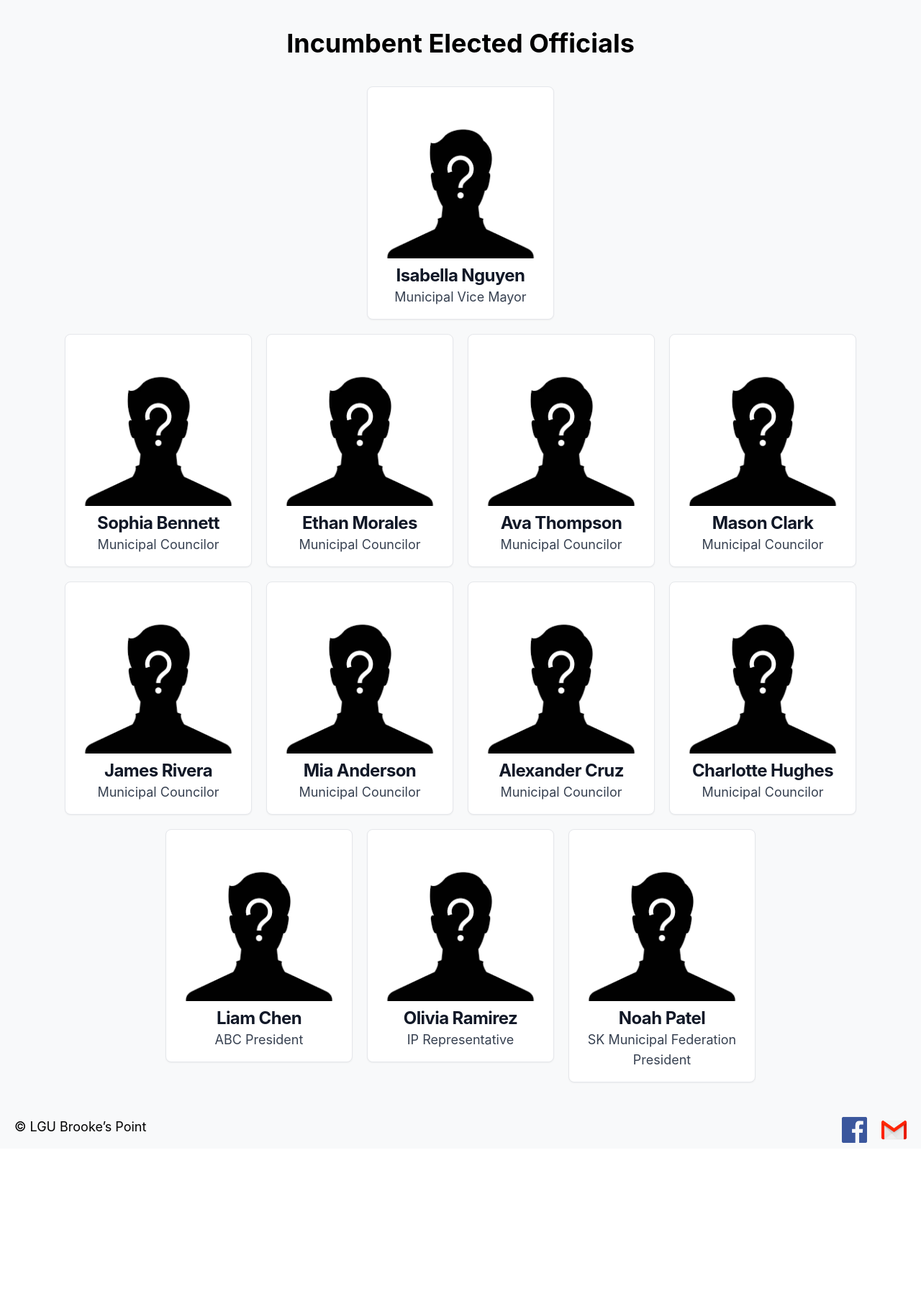
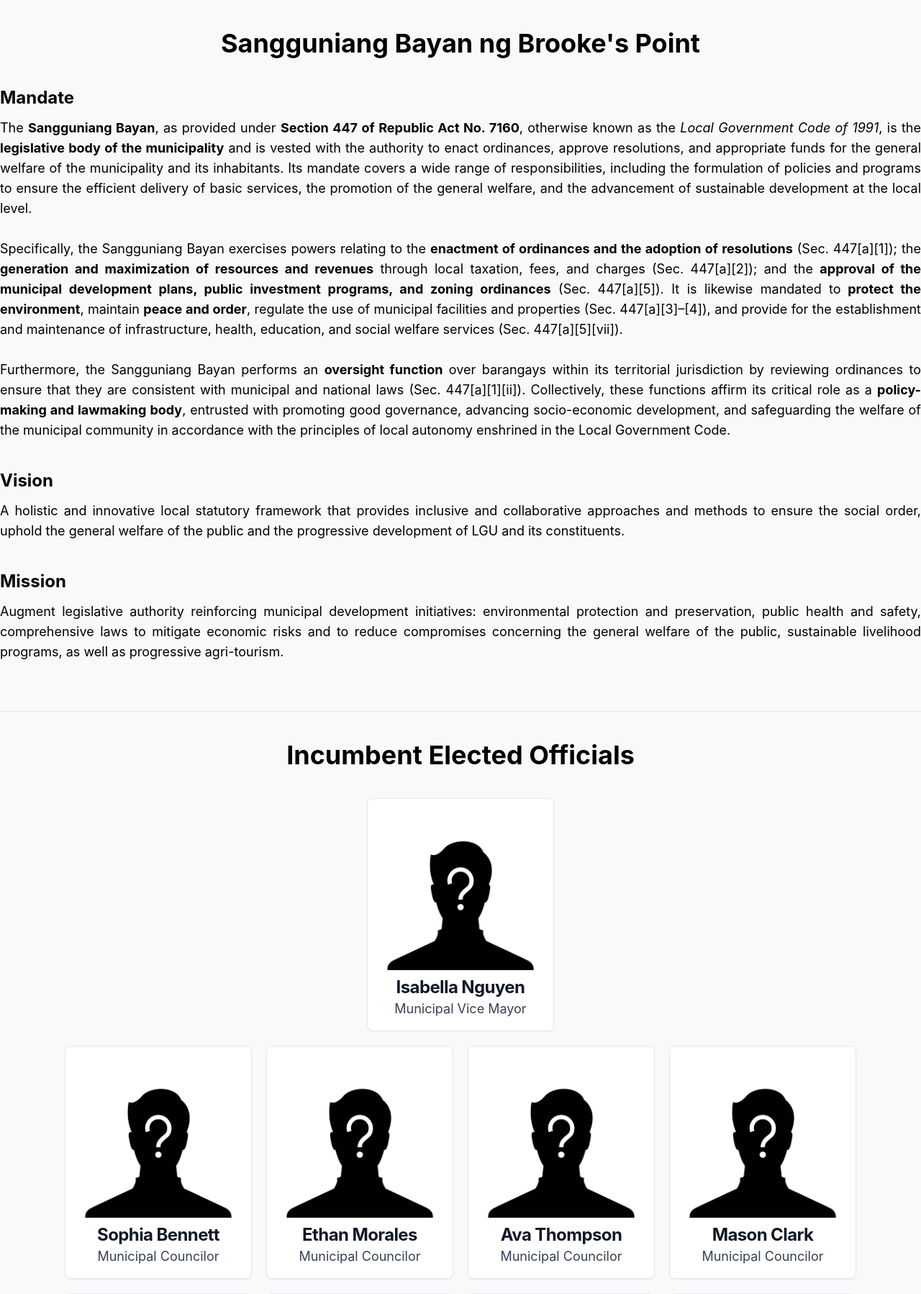
Before and after one commit to realanigan/legisvault, a Django app: page /aboutus in a window 1280 px wide. Shown: the part 110-1908 px from the top of the page at 72% size. Before the commit the page ends 1698 px from the top, so only its background shows below. Run offline with Django 5.2, Linux system fonts and the light colour scheme; data comes from the database, SQL or seed files in the repository; both versions use the stored data as it was after the commit; style sheets or scripts are compiled from the project's sources; some libraries are stand-ins or nearby versions.

Commit message:
added dark mode features and profile database

```diff
--- a/legisvault/repository/admin.py
+++ b/legisvault/repository/admin.py
@@ -4,7 +4,7 @@ from .util import generate_resolution_number
 from django.utils.text import slugify
 from .forms import LegalMeasureForm
 from datetime import datetime
-from .models import Legislator, LegalMeasure, LegislatorTerm, Participation, MeasureRelation, Committee, CommitteeMembership, CommitteeMeasure
+from .models import Legislator, LegalMeasure, LegislatorTerm, Participation, MeasureRelation, Committee, CommitteeMembership, CommitteeMeasure, SBProfile
 
 
 
@@ -140,3 +140,7 @@ class CommitteeMembershipAdmin(admin.ModelAdmin):
 @admin.register(CommitteeMeasure)
 class CommitteeMeasureAdmin(admin.ModelAdmin):
   pass
+
+@admin.register(SBProfile)
+class SBProfileAdmin(admin.ModelAdmin):
+  list_display = ["name", "address", "municipality", "province"]
--- a/legisvault/repository/models.py
+++ b/legisvault/repository/models.py
@@ -177,3 +177,19 @@ class CommitteeMeasure(models.Model):
   legal_measure = models.ForeignKey(LegalMeasure, on_delete=models.CASCADE, related_name="committee_measure")
   committee = models.ForeignKey(Committee, on_delete=models.CASCADE, related_name="committees")
   role = models.CharField(max_length=50, choices=ROLE_CHOICES)
+
+
+class SBProfile(models.Model):
+  name = models.CharField(max_length=250, null=True, blank="True")
+  address = models.CharField(max_length=200, null=True, blank="True")
+  municipality = models.CharField(max_length=100, null=True, blank="True")
+  province = models.CharField(max_length=100, null=True, blank="True")
+  short_mandate = CKEditor5Field('Short Mandate', config_name='default', null=True, blank="True")
+  mandate = CKEditor5Field('Mandate', config_name='default', null=True, blank="True")
+  publication_header = models.CharField(max_length=200, null=True, blank="True")
+  publication_description = CKEditor5Field('Publication description', config_name='default', null=True, blank="True")
+  vision = CKEditor5Field('Vision', config_name='default', null=True, blank="True")
+  mission = CKEditor5Field('Mission', config_name='default', null=True, blank="True")
+
+  class Meta:
+    verbose_name = "Profile"
--- a/legisvault/repository/templates/aboutus.html
+++ b/legisvault/repository/templates/aboutus.html
@@ -8,8 +8,21 @@
 {% block main %}
 <main>
   <div class="container mx-auto px-10 lg:px-0">
-    <h2 class="font-bold text-4xl my-10 text-center">Incumbent Elected Officials</h2>
+    {% if profile and legislators %}
+    <section class="dark:text-gray-400 text-justify">
+      <h1 class="font-bold text-4xl my-10 dark:text-white text-center">{{profile.name }} ng {{profile.municipality}}</h1>
+      <h5 class="font-bold text-2xl my-3 dark:text-white">Mandate</h5>
+      {{profile.mandate|safe}}
 
+      <h5 class="font-bold text-2xl mt-10 mb-3 dark:text-white">Vision</h5>
+      {{profile.vision|safe}}
+
+      <h5 class="font-bold text-2xl mt-10 mb-3 dark:text-white">Mission</h5>
+      {{profile.mission|safe}}
+    </section>
+    <hr class="my-10" />
+    <section>
+      <h1 class="font-bold text-4xl my-10 dark:text-white text-center">Incumbent Elected Officials</h1>
       <div class="flex gap-5 lg:gap-x-20 lg:gap-y-10 justify-center flex-wrap mb-5">
         {% for legislator in legislators %}
         <div class="first:w-full justify-items-center">
@@ -30,6 +43,8 @@
         </div>
         {% endfor %}
       </div>
+    </section>
+    {% endif %}
   </div>
 </main>
 
--- a/legisvault/repository/views.py
+++ b/legisvault/repository/views.py
@@ -1,5 +1,5 @@
 from django.shortcuts import render, get_object_or_404, redirect
-from .models import LegislatorTerm, LegalMeasure, CommitteeMeasure, Legislator
+from .models import LegislatorTerm, LegalMeasure, CommitteeMeasure, Legislator, SBProfile
 from django.http import Http404, JsonResponse
 from datetime import date
 from django.db.models import Q, Case, When, IntegerField
@@ -20,10 +20,12 @@ order = Case(
 
 def indexview(request):
   publications = LegalMeasure.objects.order_by("-date_added")[:3]
+  profile = SBProfile.objects.get(id=1)
+
 
   data = {
     "latest_publications":publications,
-
+    "profile":profile
   }
 
   return render(request,"home.html", data)
@@ -32,12 +34,23 @@ def indexview(request):
 def aboutUsView(request):
   current_year = date.today().year
   current_legislators = LegislatorTerm.objects.filter(start_of_term__year=current_year).order_by(order)
+  profile = SBProfile.objects.get(id=1)
 
-  return render(request,"aboutus.html",{"legislators": current_legislators})
+  data = {
+    "legislators": current_legislators,
+    "profile":profile
+  }
+
+  return render(request,"aboutus.html", data)
 
 
 def publicationView(request):
-  return render(request,"publications.html",{"request":request})
+  profile = SBProfile.objects.get(id=1)
+
+  data = {
+      "profile":profile
+    }
+  return render(request,"publications.html", data)
 
 
 def publicationListing(request, publication):
--- a/legisvault/templates/sections/base.html
+++ b/legisvault/templates/sections/base.html
@@ -9,7 +9,7 @@
     <link rel="stylesheet" href="{% static 'dir/style.css' %}" />
   </head>
 
-  <body class="text-lg font-normal min-h-screen bg-[#F8F9FA] relative">
+  <body class="text-lg font-normal min-h-screen bg-[#F8F9FA] relative dark:bg-gray-700">
     <div id="popup" class="fixed bg-gray-600/90 w-screen h-screen hidden items-center justify-center">
       <div class="mx-auto">
         <a href="#" class="block max-w-xl p-6 bg-white border border-gray-200 rounded-lg shadow-sm hover:bg-gray-100 dark:bg-gray-800 dark:border-gray-700 dark:hover:bg-gray-700">
--- a/legisvault/templates/sections/footer.html
+++ b/legisvault/templates/sections/footer.html
@@ -3,11 +3,11 @@
 <footer class="mt-5">
   <div class="container mx-auto lg:px-0 border-t-2 border-[#dedede]">
     <div class="flex justify-between px-5 py-2 lg:px-0">
-      <span>© LGU Brooke’s Point </span>
+      <span class="dark:text-gray-400">© LGU Brooke’s Point </span>
 
       <div class="flex gap-5">
-        <span><img src="{% static './images/facebook.png' %}" alt="" height="35" width="35" /></span>
-        <span><img src="{% static './images/gmail.png' %}" alt="" height="35" width="35" /></span>
+        <span class="bg-white"><img src="{% static './images/facebook.png' %}" alt="" height="35" width="35" /></span>
+        <span ckass="bg-white"><img src="{% static './images/gmail.png' %}" alt="" height="35" width="35" /></span>
       </div>
     </div>
   </div>
--- a/legisvault/templates/sections/header.html
+++ b/legisvault/templates/sections/header.html
@@ -1,11 +1,11 @@
 {% load static %}
 
-<header class="bg-white pb-4">
+<header class="bg-white pb-4 dark:bg-gray-700">
   <nav class="bg-white dark:bg-gray-900 p-4 lg:container lg:mx-auto border-b-2 border-[#dedede]">
     <div class="flex flex-wrap items-center justify-between">
       <a href="{% url 'index' %}" class="flex items-center space-x-3 rtl:space-x-reverse">
         <img src="{% static './images/logo.png' %}" class="w-15 h-15 mx-auto" alt="" />
-        <span class="self-center ml-2 font-bold text-lg lg:text-2xl whitespace-nowrap dark:text-white">Sangguniang Bayan</span>
+        <span class="self-center ml-2 font-bold text-lg lg:text-2xl whitespace-nowrap dark:text-white">{{profile.name}}</span>
       </a>
       <button data-collapse-toggle="navbar-default" type="button" class="inline-flex items-center p-2 w-10 h-10 justify-center text-sm text-gray-500 rounded-lg md:hidden hover:bg-gray-100 focus:outline-none focus:ring-2 focus:ring-gray-200 dark:text-gray-400 dark:hover:bg-gray-700 dark:focus:ring-gray-600" aria-controls="navbar-default" aria-expanded="false">
         <span class="sr-only">Open main menu</span>
```
Also changed, not shown: legisvault/legisvault/settings.py (+19 -0 lines), legisvault/repository/templates/home.html (+7 -8 lines), legisvault/repository/templates/publication-listing.html (+6 -6 lines), legisvault/repository/templates/publications.html (+8 -8 lines), legisvault/db.sqlite3, legisvault/repository/migrations/0021_sbprofile_alter_legislatorterm_position.py (added), legisvault/repository/migrations/0022_alter_sbprofile_options.py (added), legisvault/repository/migrations/0023_sbprofile_mission_sbprofile_vision_and_more.py (added). Lines whose indentation alone changed are shown as unchanged.
